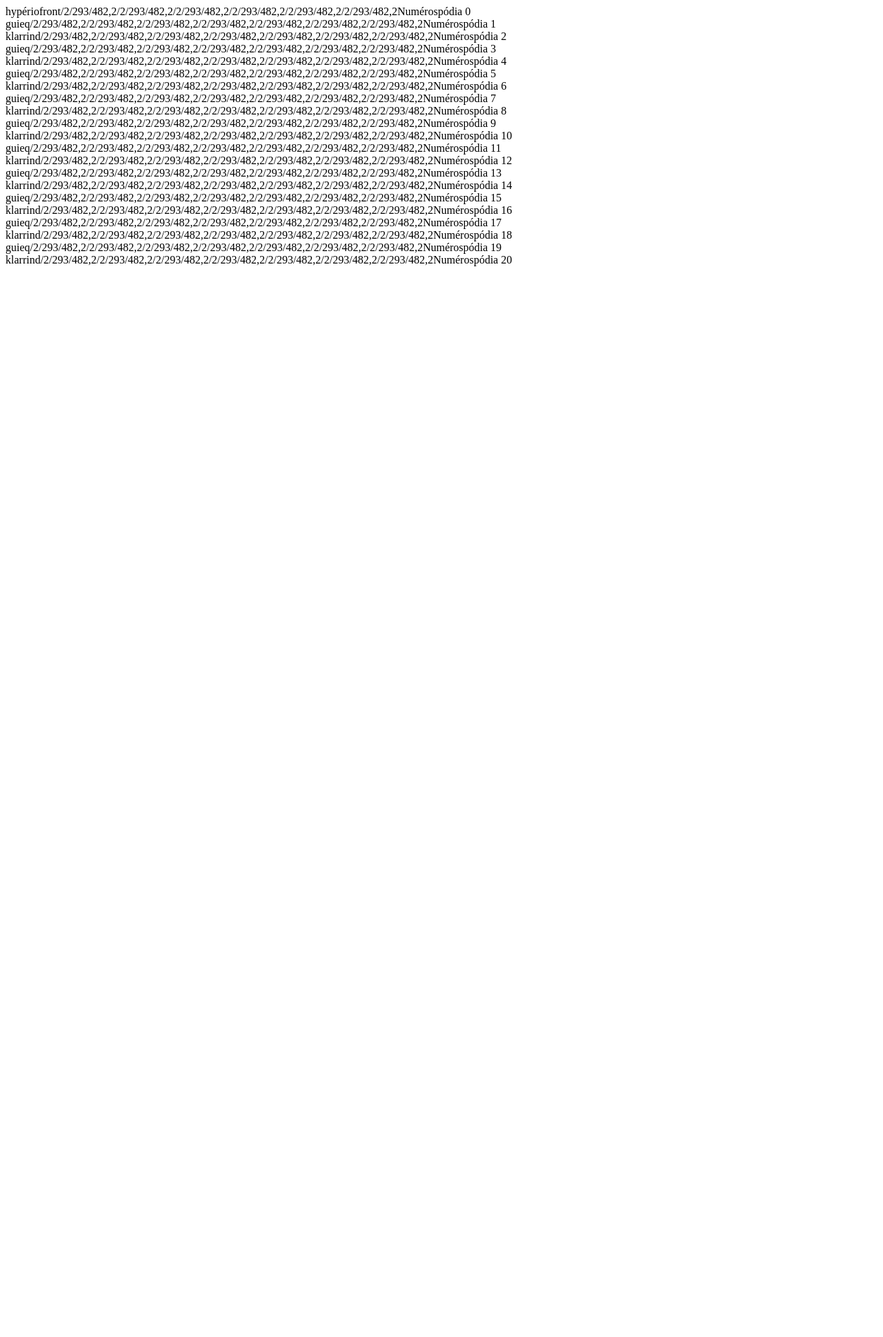
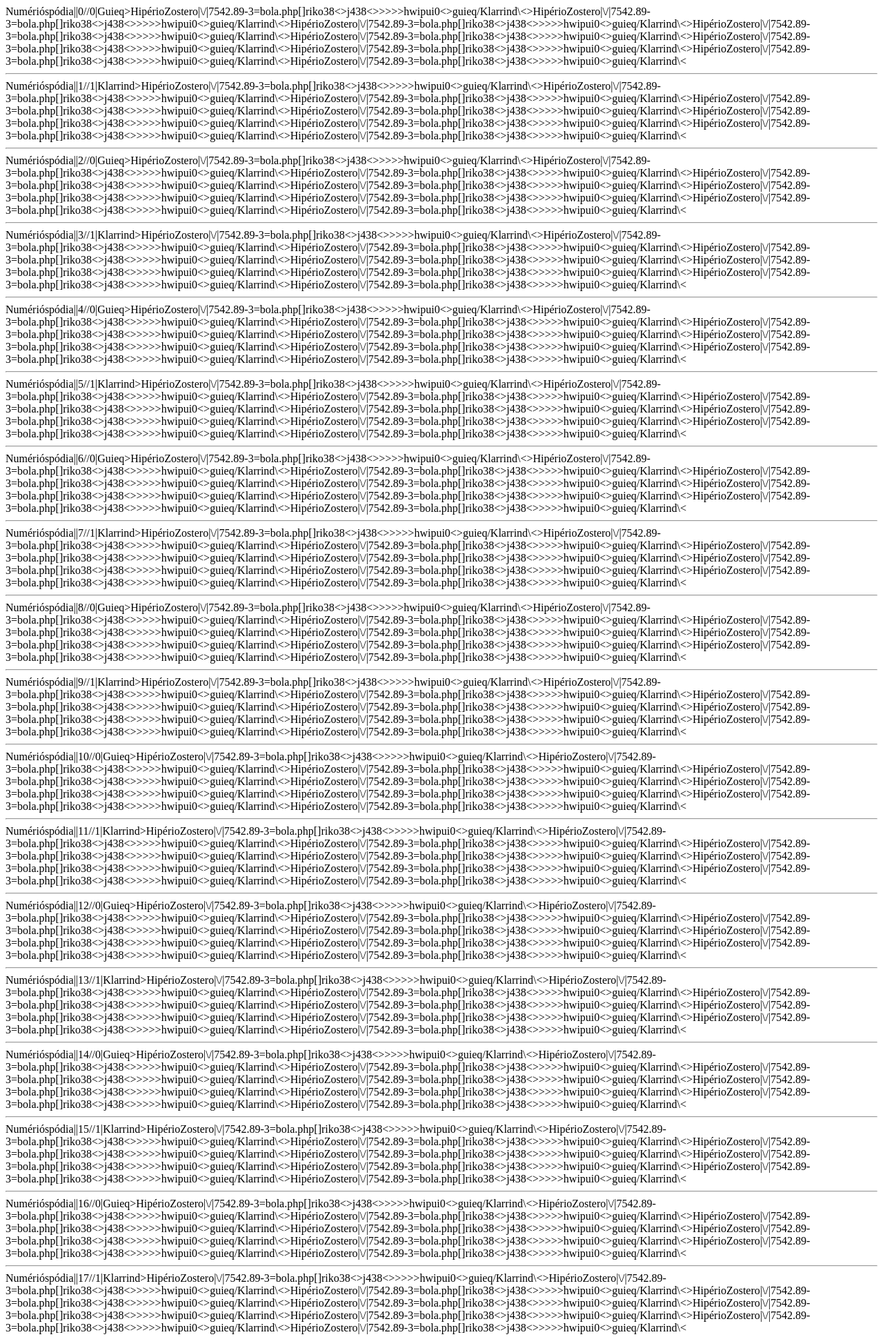
Before and after one commit to galaticghost/guieq.klarrind, a PHP site: page / in a window 1280 px wide. Shown: the top 1938 px of the page at 69% size. Before the commit the page ends 386 px from the top, so only its background shows below. Run offline with PHP 8.4, Linux system fonts and the light colour scheme.

Commit message:
Index novo e correção

```diff
--- a/Array/hoje.php
+++ b/Array/hoje.php
@@ -1,5 +1,5 @@
 <?php
-    //Váriaveis e arrays e afins e kfimeom,2! e
+    //Variáveis e arrays e afins e kfimeom,2! e
     date_default_timezone_set("America/Sao_Paulo");
     $semana = ["domingo","segunda","terça","quarta","quinta","sexta",
     "sábado"];
--- a/index.php
+++ b/index.php
@@ -1,30 +1,28 @@
 <?php
-    $numerospoidia = 0;
-    $i2 = 0;
-    echo "hypériofront";
-    while ($i2 < 6){
-        echo "/2/293/482,2";
-            $i2 ++;
-    }
-    $i2 = 0;
-    for($i = 0; $i < 20; $i++){
-        $numerospoidia = 1;
-        if ($numerospoidia == 1) {
-            echo "Numérospódia $i<br>";
-            $numerospoidia = $i;
-        }
-        if ($numerospoidia % 2 == 0) {
-            echo "guieq";
+// Variáveis
+    $arreio = array(
+        "Xina" => "Guieq",
+        "China" => "Klarrind",
+        "Bola" => "guieq/Klarrind"
+    );
+    $size = count($arreio);
+// Forolas e afins
+    for ($i = 0;$i < $size * 10; $i++){
+        echo "Numérióspódia||$i//";
+        echo $i % 2 . "|";
+        if ($i % 2 == 0) {
+            echo $arreio["Xina"];
         }
         else {
-            echo "klarrind";
-        }
-        while ($i2 < 7) {
-            echo "/2/293/482,2";
-            $i2 ++;
+            echo $arreio["China"];
         }
         $i2 = 0;
+        while ($i2 < 9) {
+            echo ">HipérioZostero|\/|7542.89";
+            echo "-$size=bola.php[]riko38<>j438<>>>>>hwipui0<>" . $arreio["Bola"] . "\<";
+            $i2++;
+        }
+        echo "<hr>";
     }
-    echo "Numérospódia 20";
 ?>
 <br>
```
